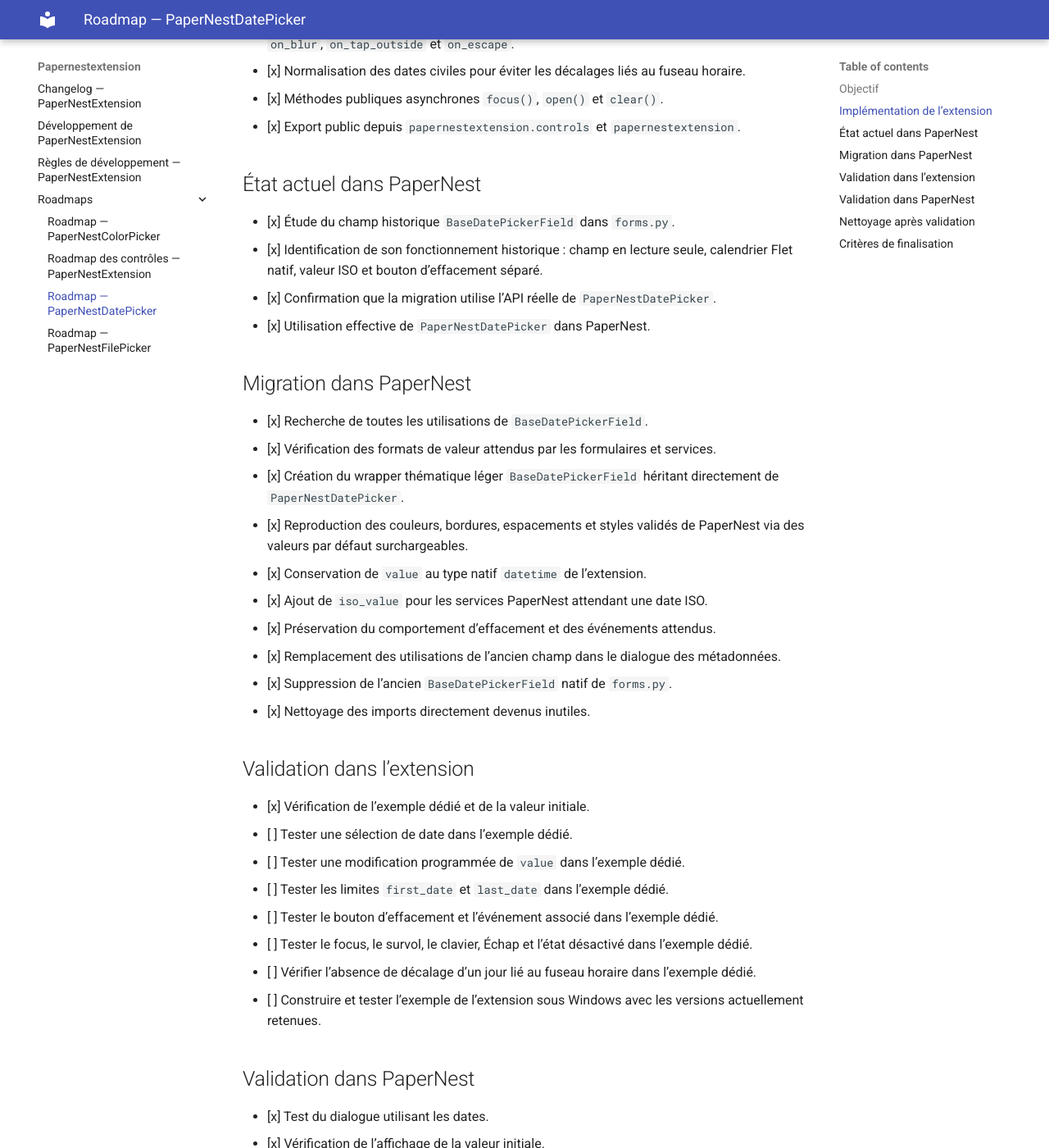
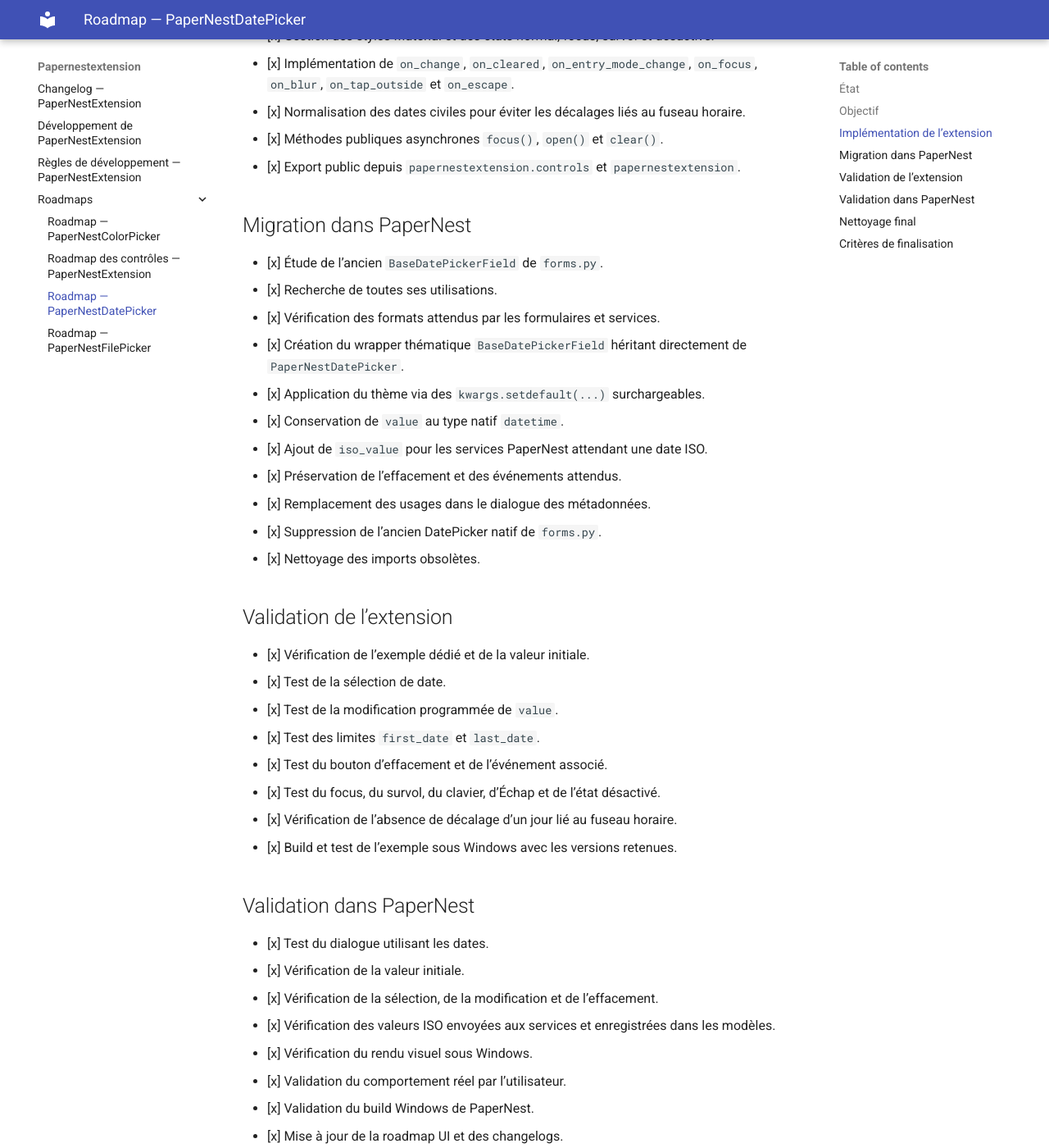
Before and after one commit to Drenae/PaperNestExtension, an MkDocs documentation site: the page built from docs/roadmaps/ROADMAP_DATE_PICKER.md, in a window 1280 px wide and 1400 px high, scrolled down 879 px. Shown: the whole window at 82% size. Built offline with MkDocs 1.6.1 and Material for MkDocs 9.7.7, drawn with Linux system fonts in a browser that asks for light colours; some of the changed text lies outside the part shown.

Commit message:
Valider entièrement la roadmap DatePicker

```diff
--- a/docs/roadmaps/ROADMAP_DATE_PICKER.md
+++ b/docs/roadmaps/ROADMAP_DATE_PICKER.md
@@ -1,8 +1,12 @@
 # Roadmap — PaperNestDatePicker
+
+## État
+
+La roadmap `PaperNestDatePicker` est terminée.
 
 ## Objectif
 
-Fournir à PaperNest un sélecteur de date autonome, cohérent avec les autres contrôles de PaperNestExtension, puis remplacer le champ de date historique de PaperNest sans perdre les comportements déjà validés.
+Fournir à PaperNest un sélecteur de date autonome, cohérent avec les autres contrôles de PaperNestExtension, puis remplacer le champ de date historique sans perdre les comportements validés.
 
 ## Implémentation de l’extension
 
@@ -13,67 +17,58 @@
 - [x] Rendu fermé sous forme de champ Material non éditable.
 - [x] Ouverture du calendrier sur toute la surface du champ.
 - [x] Gestion de `value`, `first_date`, `last_date` et `current_date`.
-- [x] Locale française par défaut.
-- [x] Textes français pour la confirmation, l’annulation et les erreurs.
+- [x] Locale française et textes français par défaut.
 - [x] Gestion du mode calendrier et du mode de saisie.
 - [x] Gestion du libellé, du texte indicatif et de l’icône de préfixe.
 - [x] Gestion de `clear_button`, `clear_icon` et `clear_tooltip`.
-- [x] Gestion des styles de champ Material.
-- [x] Gestion des états normal, focus, survol et désactivé.
+- [x] Gestion des styles Material et des états normal, focus, survol et désactivé.
 - [x] Implémentation de `on_change`, `on_cleared`, `on_entry_mode_change`, `on_focus`, `on_blur`, `on_tap_outside` et `on_escape`.
 - [x] Normalisation des dates civiles pour éviter les décalages liés au fuseau horaire.
 - [x] Méthodes publiques asynchrones `focus()`, `open()` et `clear()`.
 - [x] Export public depuis `papernestextension.controls` et `papernestextension`.
 
-## État actuel dans PaperNest
-
-- [x] Étude du champ historique `BaseDatePickerField` dans `forms.py`.
-- [x] Identification de son fonctionnement historique : champ en lecture seule, calendrier Flet natif, valeur ISO et bouton d’effacement séparé.
-- [x] Confirmation que la migration utilise l’API réelle de `PaperNestDatePicker`.
-- [x] Utilisation effective de `PaperNestDatePicker` dans PaperNest.
-
 ## Migration dans PaperNest
 
-- [x] Recherche de toutes les utilisations de `BaseDatePickerField`.
-- [x] Vérification des formats de valeur attendus par les formulaires et services.
-- [x] Création du wrapper thématique léger `BaseDatePickerField` héritant directement de `PaperNestDatePicker`.
-- [x] Reproduction des couleurs, bordures, espacements et styles validés de PaperNest via des valeurs par défaut surchargeables.
-- [x] Conservation de `value` au type natif `datetime` de l’extension.
+- [x] Étude de l’ancien `BaseDatePickerField` de `forms.py`.
+- [x] Recherche de toutes ses utilisations.
+- [x] Vérification des formats attendus par les formulaires et services.
+- [x] Création du wrapper thématique `BaseDatePickerField` héritant directement de `PaperNestDatePicker`.
+- [x] Application du thème via des `kwargs.setdefault(...)` surchargeables.
+- [x] Conservation de `value` au type natif `datetime`.
 - [x] Ajout de `iso_value` pour les services PaperNest attendant une date ISO.
-- [x] Préservation du comportement d’effacement et des événements attendus.
-- [x] Remplacement des utilisations de l’ancien champ dans le dialogue des métadonnées.
-- [x] Suppression de l’ancien `BaseDatePickerField` natif de `forms.py`.
-- [x] Nettoyage des imports directement devenus inutiles.
+- [x] Préservation de l’effacement et des événements attendus.
+- [x] Remplacement des usages dans le dialogue des métadonnées.
+- [x] Suppression de l’ancien DatePicker natif de `forms.py`.
+- [x] Nettoyage des imports obsolètes.
 
-## Validation dans l’extension
+## Validation de l’extension
 
 - [x] Vérification de l’exemple dédié et de la valeur initiale.
-- [ ] Tester une sélection de date dans l’exemple dédié.
-- [ ] Tester une modification programmée de `value` dans l’exemple dédié.
-- [ ] Tester les limites `first_date` et `last_date` dans l’exemple dédié.
-- [ ] Tester le bouton d’effacement et l’événement associé dans l’exemple dédié.
-- [ ] Tester le focus, le survol, le clavier, Échap et l’état désactivé dans l’exemple dédié.
-- [ ] Vérifier l’absence de décalage d’un jour lié au fuseau horaire dans l’exemple dédié.
-- [ ] Construire et tester l’exemple de l’extension sous Windows avec les versions actuellement retenues.
+- [x] Test de la sélection de date.
+- [x] Test de la modification programmée de `value`.
+- [x] Test des limites `first_date` et `last_date`.
+- [x] Test du bouton d’effacement et de l’événement associé.
+- [x] Test du focus, du survol, du clavier, d’Échap et de l’état désactivé.
+- [x] Vérification de l’absence de décalage d’un jour lié au fuseau horaire.
+- [x] Build et test de l’exemple sous Windows avec les versions retenues.
 
 ## Validation dans PaperNest
 
 - [x] Test du dialogue utilisant les dates.
-- [x] Vérification de l’affichage de la valeur initiale.
+- [x] Vérification de la valeur initiale.
 - [x] Vérification de la sélection, de la modification et de l’effacement.
 - [x] Vérification des valeurs ISO envoyées aux services et enregistrées dans les modèles.
 - [x] Vérification du rendu visuel sous Windows.
 - [x] Validation du comportement réel par l’utilisateur.
 - [x] Validation du build Windows de PaperNest.
-- [x] Mise à jour de la roadmap UI de PaperNest.
-- [ ] Mise à jour du changelog de PaperNestExtension et de celui de PaperNest.
+- [x] Mise à jour de la roadmap UI et des changelogs.
 
-## Nettoyage après validation
+## Nettoyage final
 
-- [x] Suppression de l’ancien code de date devenu inutile dans PaperNest.
-- [x] Suppression des wrappers et imports obsolètes communs après la migration de `PaperNestFilePicker`.
-- [x] Vérification de `forms.py` après les migrations DatePicker et FilePicker.
+- [x] Suppression de l’ancien code de date devenu inutile.
+- [x] Suppression des wrappers et imports obsolètes communs.
+- [x] Vérification finale de `forms.py` après les migrations DatePicker et FilePicker.
 
 ## Critères de finalisation
 
-La migration dans PaperNest est terminée : `PaperNestDatePicker` est utilisé dans tous les parcours réels, le rendu et le build Windows ont été validés, les valeurs ISO sont transmises explicitement aux services et l’ancien code a été supprimé. Les tests exhaustifs de l’exemple dédié de PaperNestExtension restent suivis séparément.
+`PaperNestDatePicker` est fonctionnel et validé dans l’extension comme dans PaperNest. Le build Windows, les interactions, les valeurs ISO et le nettoyage de l’ancien code sont validés.
```
